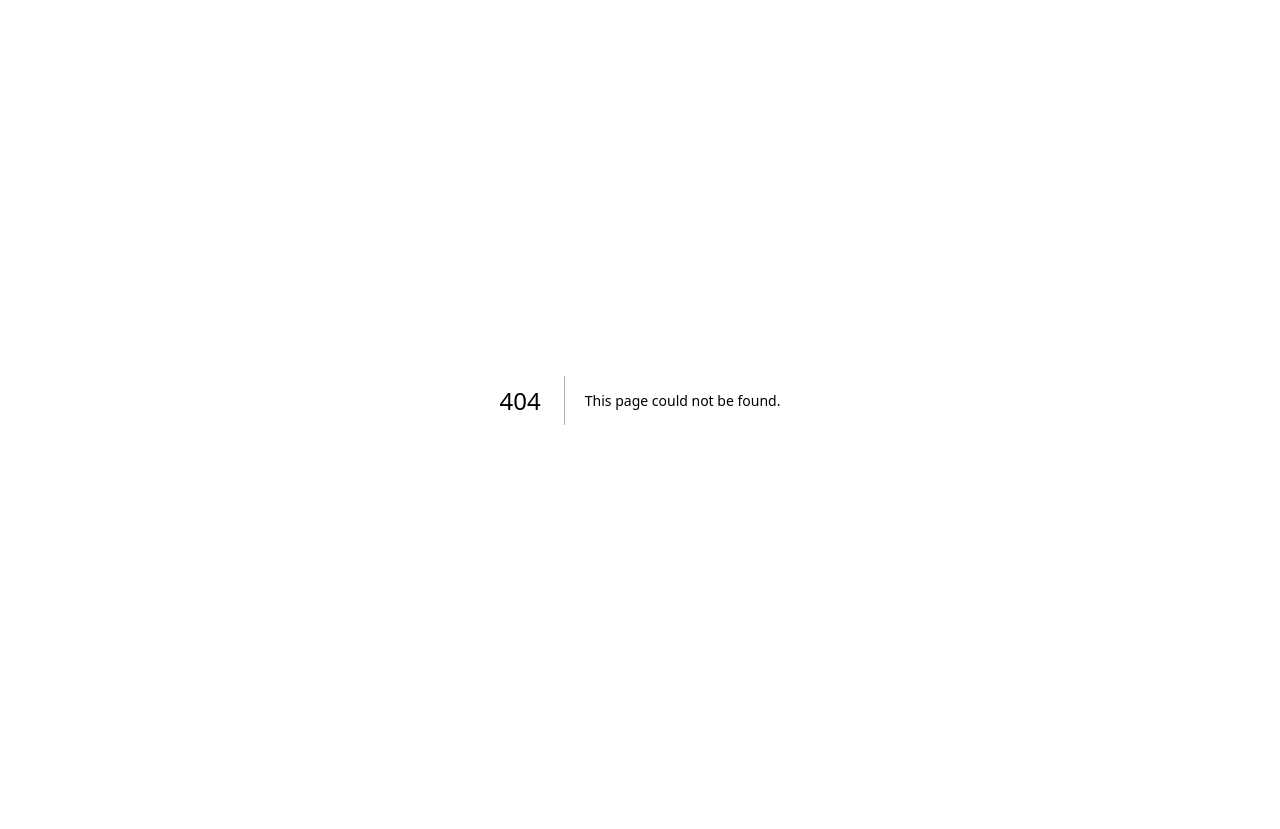
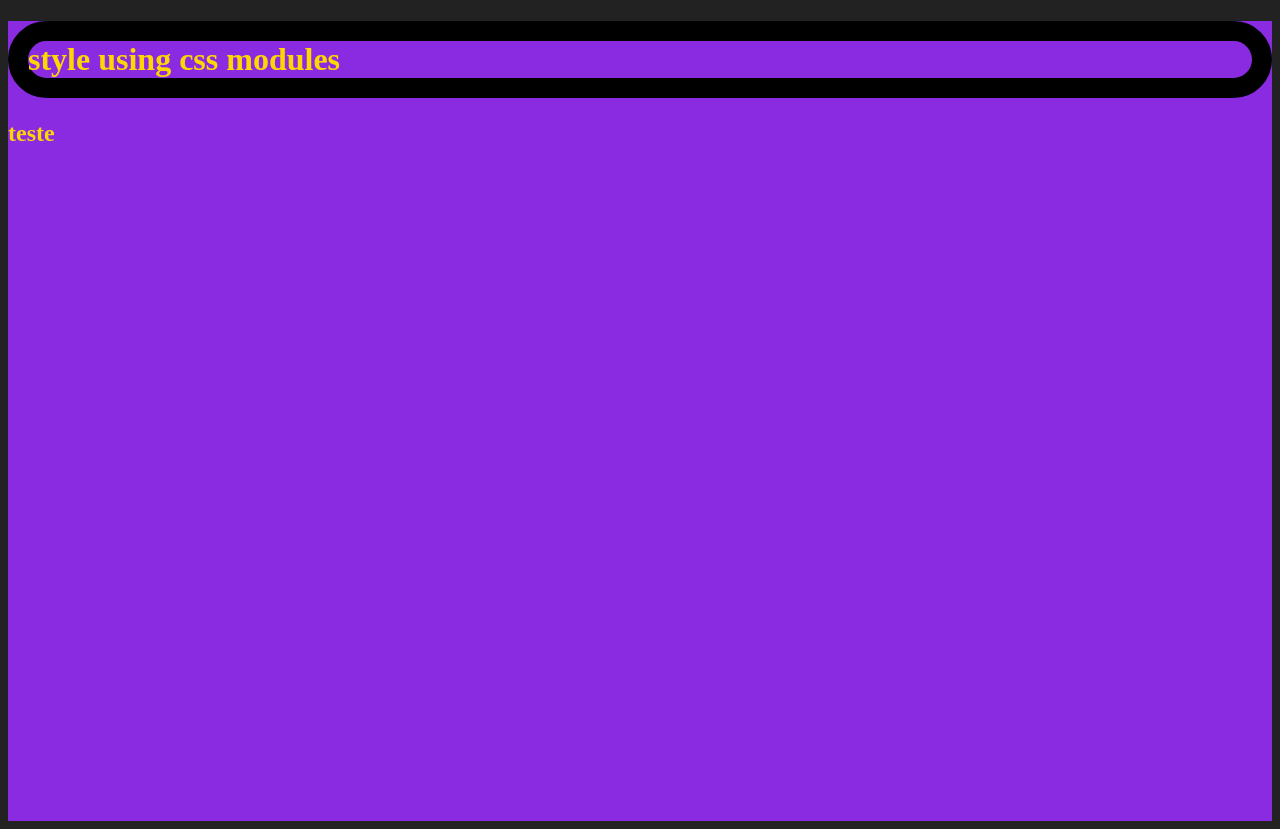
Before and after one commit to giovanne-aquino-clear/react-5-NextJS, a Next.js app: page /style in a window 1280 px wide. Before the commit this address had no page. Before the commit the page ends 800 px from the top, so only its background shows below. Built offline with nearby package versions, Linux system fonts and the light colour scheme.

Commit message:
Add exemples for NextJs, jsx and css

```diff
--- /dev/null
+++ b/src/pages/_app.jsx
@@ -0,0 +1,8 @@
+import '../styles/globals.css'
+
+function MyApp({Component, pageProps}){
+    return <Component   {...pageProps}/>
+    return <Component   {...pageProps}/>
+}
+
+export default MyApp
--- a/src/pages/index.jsx
+++ b/src/pages/index.jsx
@@ -1,4 +1,4 @@
-export default function init(){
+export default function Init(){
     return (
 
         <div>
--- a/src/pages/jsx.jsx
+++ b/src/pages/jsx.jsx
@@ -1,9 +1,9 @@
-export default  function jsx(){
+export default  function Jsx(){
 
     return(
 <div>
     <h1>jsx concepts</h1>
-        { Math.random() }
+
 </div>
     )
 }
--- /dev/null
+++ b/src/pages/style.jsx
@@ -0,0 +1,9 @@
+import style from '../styles/style.module.css'
+export default function Style(){
+    return (
+        <div className={style.roxo}>
+            <h1> style using css modules</h1>
+            <h2>teste</h2>
+        </div>
+    )
+}
--- a/src/pages/test.jsx
+++ b/src/pages/test.jsx
@@ -1,3 +1,3 @@
-export default function test(){
+export default function Test(){
     return ("teste")
 }
--- /dev/null
+++ b/src/styles/globals.css
@@ -0,0 +1,9 @@
+html,
+body{
+
+    background-color: #222;
+    color: #eee
+
+
+
+}
--- /dev/null
+++ b/src/styles/style.module.css
@@ -0,0 +1,15 @@
+.roxo{
+    height: 100vh;
+    background-color: blueviolet;
+    color: gold;
+
+}
+
+.roxo h1 {
+
+
+    border-width: 20px;
+border-style: solid;
+border-color:  rgb(0, 0, 0);
+border-radius: 100px;
+}
```
Also changed, not shown: src/components/Header.jsx (added, +8 -0 lines), src/pages/example.jsx (added).
